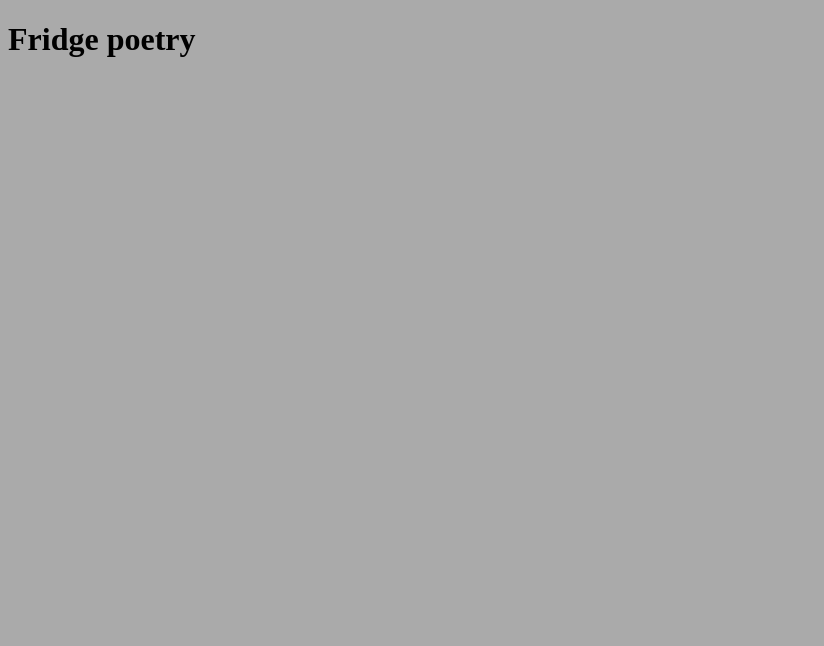
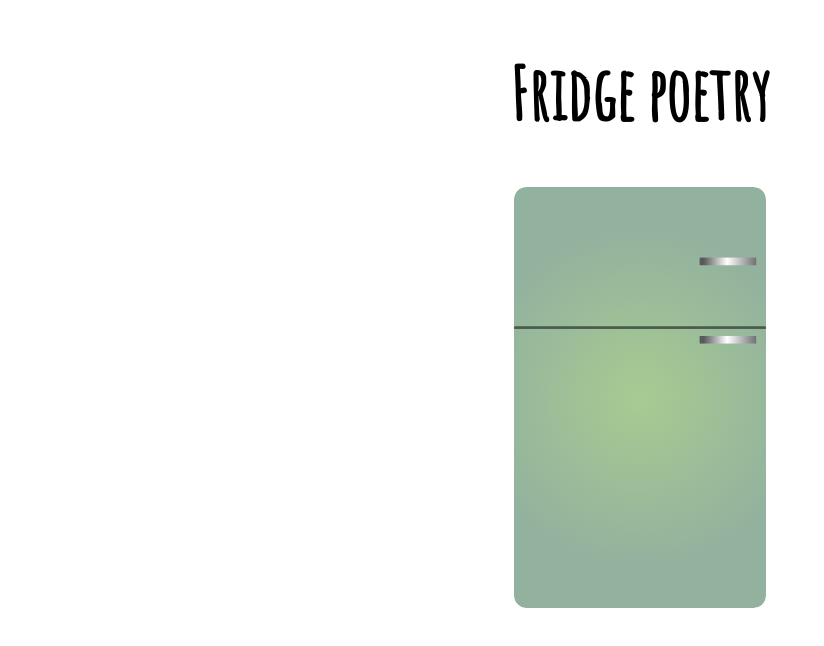
Before and after one commit to erajakos/fridge-poetry, a React (Create React App) app in the folder frontend/: page / in a window 1280 px wide. Shown: the top 646 px of the page, without its empty margins (0-824 px from the left). Built offline with nearby package versions, Linux system fonts and the light colour scheme.

Commit message:
Dummy home page added

```diff
--- a/frontend/src/App.js
+++ b/frontend/src/App.js
@@ -1,12 +1,13 @@
 import React, { Component } from 'react';
 import './styling/App.css';
 import MuiThemeProvider from 'material-ui/styles/MuiThemeProvider';
+import Home from './components/Home';
 
 class App extends Component {
   render() {
     return (
       <MuiThemeProvider>
-        <h1>Fridge poetry</h1>
+        <Home />
       </MuiThemeProvider>
     );
   }
--- /dev/null
+++ b/frontend/src/components/Home.jsx
@@ -0,0 +1,11 @@
+import React, { Component } from 'react';
+import fridge from '../images/fridge.svg';
+
+const Home = props => (
+    <div id="home">
+        <h1>Fridge poetry</h1>
+        <img src={fridge} alt="Fridge" />
+    </div>
+);
+
+export default Home;
--- a/frontend/src/styling/App.css
+++ b/frontend/src/styling/App.css
@@ -1,3 +1,12 @@
+@import url('https://fonts.googleapis.com/css?family=Amatic+SC');
+
 html, body {
-  background-color: #aaa;
+  background-color: #fff;
+  font-family: 'Amatic SC';
+  text-align:center;
+  font-size:150%;
 }
+
+img {
+  width:20%;
+}
```
